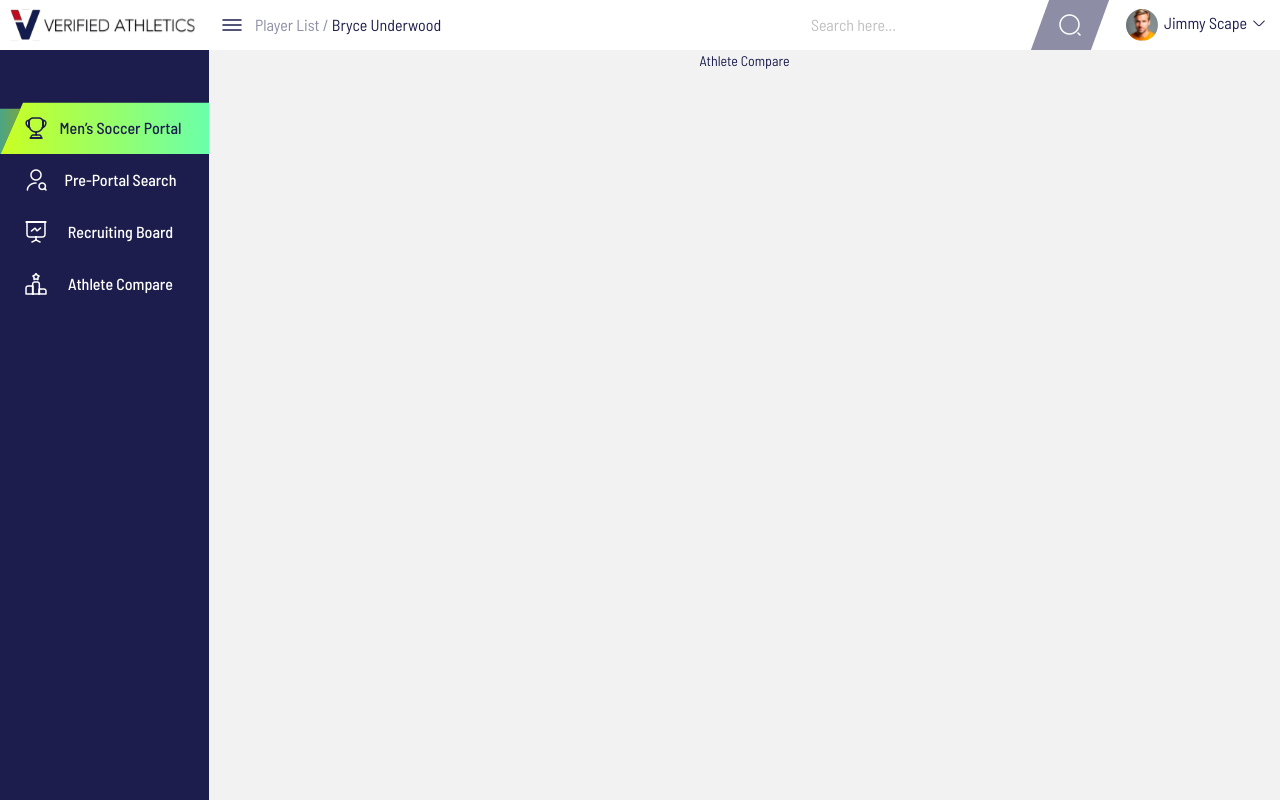
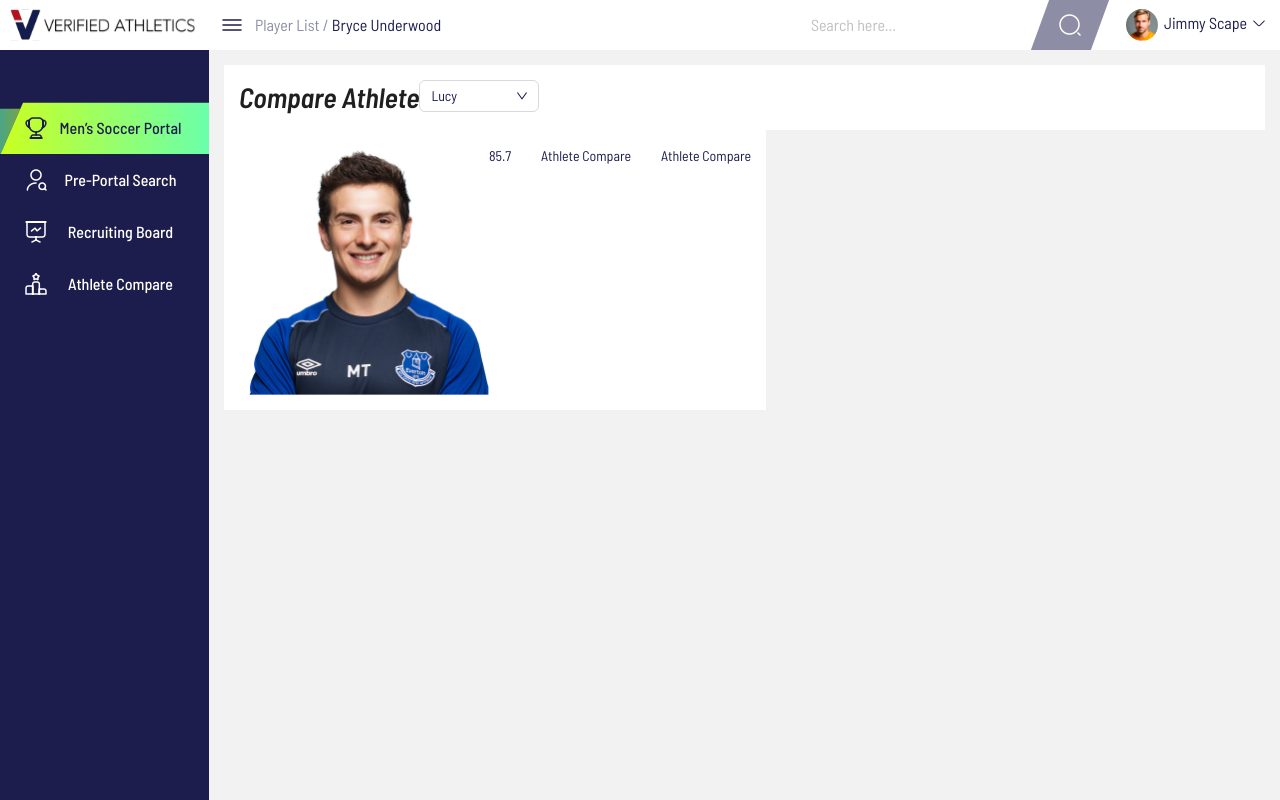
Before and after one commit to mfarhankz/verifi-athlet, a Next.js app: page /athlete-compare in a window 1280 px wide. Built offline with nearby package versions, Linux system fonts and the light colour scheme; a web font is replaced by a local one.

Commit message:
fix feedback issues

```diff
--- a/src/app/(dashboard)/athlete-compare/page.tsx
+++ b/src/app/(dashboard)/athlete-compare/page.tsx
@@ -1,7 +1,48 @@
 "use client";
 
+import { Flex, Select, Typography } from "antd";
+import Image from "next/image";
+
 export default function AthleteCompare() {
-    return(
-        <div>Athlete Compare</div>
-    );
+  const handleChange = (value: string) => {
+    console.log(`selected ${value}`);
+  };
+  return (
+    <div className="main-container">
+      <Flex vertical className="gap-3">
+        <Flex className="card items-center justify-between">
+          <Typography.Title level={2} style={{ marginBottom: 0 }}>
+            Compare Athlete
+          </Typography.Title>
+
+          <Select
+            defaultValue="lucy"
+            style={{ width: 120 }}
+            onChange={handleChange}
+            options={[
+              { value: "jack", label: "Jack" },
+              { value: "lucy", label: "Lucy" },
+              { value: "Yiminghe", label: "yiminghe" },
+              { value: "disabled", label: "Disabled", disabled: true },
+            ]}
+          />
+        </Flex>
+        <Flex className="grid grid-cols-12 gap-4">
+          <Flex className="col-span-4 card">
+            <Flex className="user-avg">
+              <Image
+                src={"/servey-img.png"}
+                alt={"logo"}
+                height={250}
+                width={250}
+              />
+              <span>85.7</span>
+            </Flex>
+          </Flex>
+          <Flex className="col-span-4 card">Athlete Compare</Flex>
+          <Flex className="col-span-4 card">Athlete Compare</Flex>
+        </Flex>
+      </Flex>
+    </div>
+  );
 }
--- a/src/app/scss/_playerDeatils.scss
+++ b/src/app/scss/_playerDeatils.scss
@@ -216,7 +216,7 @@
         opacity: 0.5;
       }
       h6 {
-        font-size: 20px;
+        font-size: 18px;
         font-style: normal;
         font-weight: 500;
         color: var(--primary);
@@ -232,7 +232,7 @@
           display: flex;
           align-items: center;
           margin: 10px 0;
-          font-size: 16px;
+          font-size: 18px;
           font-style: normal;
           font-weight: 500;
           border-radius: 80px;
@@ -266,12 +266,12 @@
       margin-bottom: 15px;
     }
     span {
-      font-size: 16;
+      font-size: 18;
       font-style: normal;
       font-weight: 500;
       color: var(--primary);
       small {
-        font-size: 16;
+        font-size: 18;
         font-style: normal;
         font-weight: 500;
         color: var(--primary);
--- a/src/app/scss/_playerInformationTab.scss
+++ b/src/app/scss/_playerInformationTab.scss
@@ -41,8 +41,9 @@
 
     h5 {
         color: var(--primary);
-        font-size: 20px;
+        font-size: 18px;
         font-weight: 500;
+        line-height: 16px;
 
         span {
             width: 41px;
--- a/src/app/scss/_tabs.scss
+++ b/src/app/scss/_tabs.scss
@@ -36,6 +36,6 @@
 
     }
     .ant-tabs-content-holder {
-        padding: 15px 0;
+        padding: 15px;
     }
 }
```
Also changed, not shown: src/app/(dashboard)/pre-portal-search/page.tsx (+7 -7 lines), src/app/(dashboard)/survey/_components/SurveyStart.tsx (+12 -8 lines).
